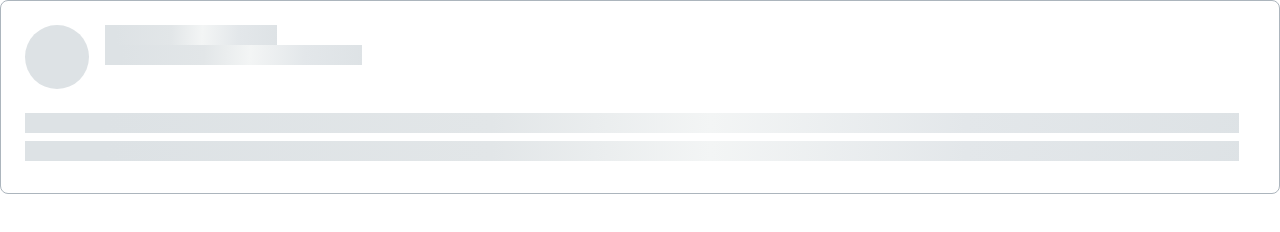
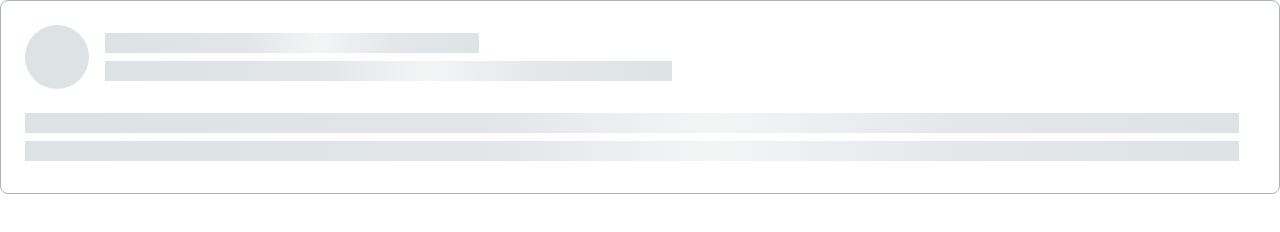
Before and after one commit to js-tasks-ru/htmlcss-20240614_info-mii, a website: page 04-lection2/02-skeleton/index.html in a window 1280 px wide. Drawn offline with nearby package versions, Linux system fonts and the light colour scheme.

Commit message:
create skeleton

```diff
--- a/04-lection2/02-skeleton/skeleton.css
+++ b/04-lection2/02-skeleton/skeleton.css
@@ -7,11 +7,13 @@
 .skeleton__header {
     display: flex;
     flex-direction: row;
+    align-items: center;
     gap: 16px;
     margin-bottom: 24px;
 }
 
 .skeleton__image {
+    flex-shrink: 0;
     width: 64px;
     height: 64px;
     background: var(--grey-2);
@@ -19,6 +21,10 @@
 }
 
 .skeleton__description {
+    width: 100%;
+    display: flex;
+    flex-direction: column;
+    row-gap: 8px;
     text-align: center;
 }
 
@@ -29,11 +35,11 @@
 }
 
 .skeleton__line_small {
-    width: 172px;
+    width: 33%;
 }
 
 .skeleton__line_medium {
-    width: 257px;
+    width: 50%;
 }
 
 .skeleton__main {
```
